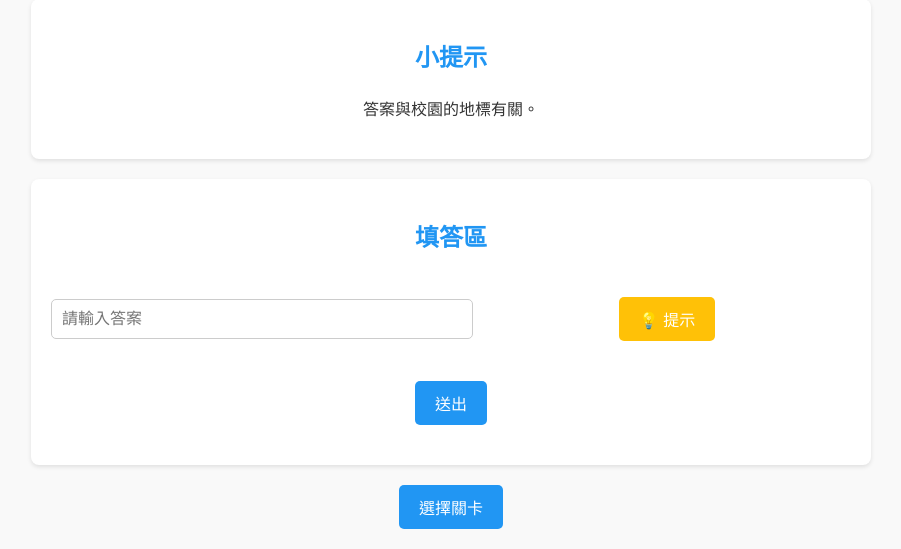
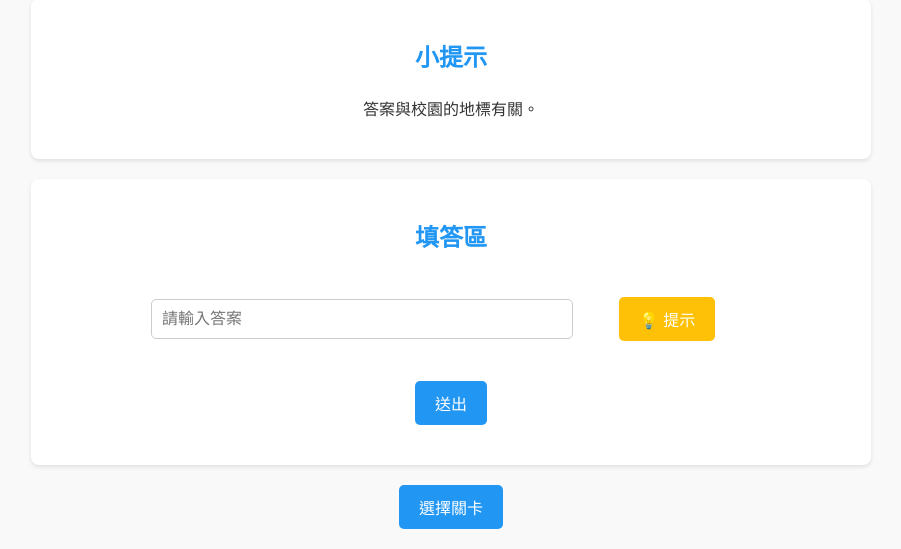
Before and after one commit to h04898989/puzzletest, a Flask app: page /game/1/level/1 in a window 1280 px wide. Shown: the part 275-824 px from the top of the page, without its empty margins (189-1090 px from the left). Run offline with Flask 3, Linux system fonts and the light colour scheme.

Commit message:
sara update

```diff
--- a/static/style.css
+++ b/static/style.css
@@ -50,7 +50,25 @@ button:hover {
     background-color: #1976D2; /* 修改為深藍色 */
 }
 
-/* 提示按鈕樣式 */
+/* 輸入框與提示按鈕的容器 */
+.input-container {
+    display: flex;
+    justify-content: center; /* 讓整個容器置中 */
+    align-items: center; /* 垂直置中 */
+    gap: 10px; /* 輸入框與按鈕之間的間距 */
+    max-width: 600px; /* 限制容器的最大寬度 */
+    margin: 0 auto; /* 讓容器置中 */
+}
+
+.input-container input[type="text"] {
+    flex: 1; /* 讓輸入框佔據剩餘空間 */
+    max-width: 400px; /* 限制輸入框的最大寬度 */
+    padding: 10px;
+    border: 1px solid #ccc;
+    border-radius: 5px;
+    font-size: 16px;
+}
+
 .hint-button {
     display: flex;
     align-items: center;
--- a/templates/level.html
+++ b/templates/level.html
@@ -49,8 +49,8 @@
     <!-- 填答欄位 -->
     <section>
         <h2>填答區</h2>
-        <div style="display: flex; justify-content: center; align-items: center; gap: 10px;">
-            <input type="text" id="userInput" placeholder="請輸入答案" style="flex: 1; max-width: 400px;">
+        <div class="input-container">
+            <input type="text" id="userInput" placeholder="請輸入答案">
             <button class="hint-button" onclick="window.location.href='/game/{{ game_id }}/level/{{ level_id }}/hints'">
                 💡 提示
             </button>
```
